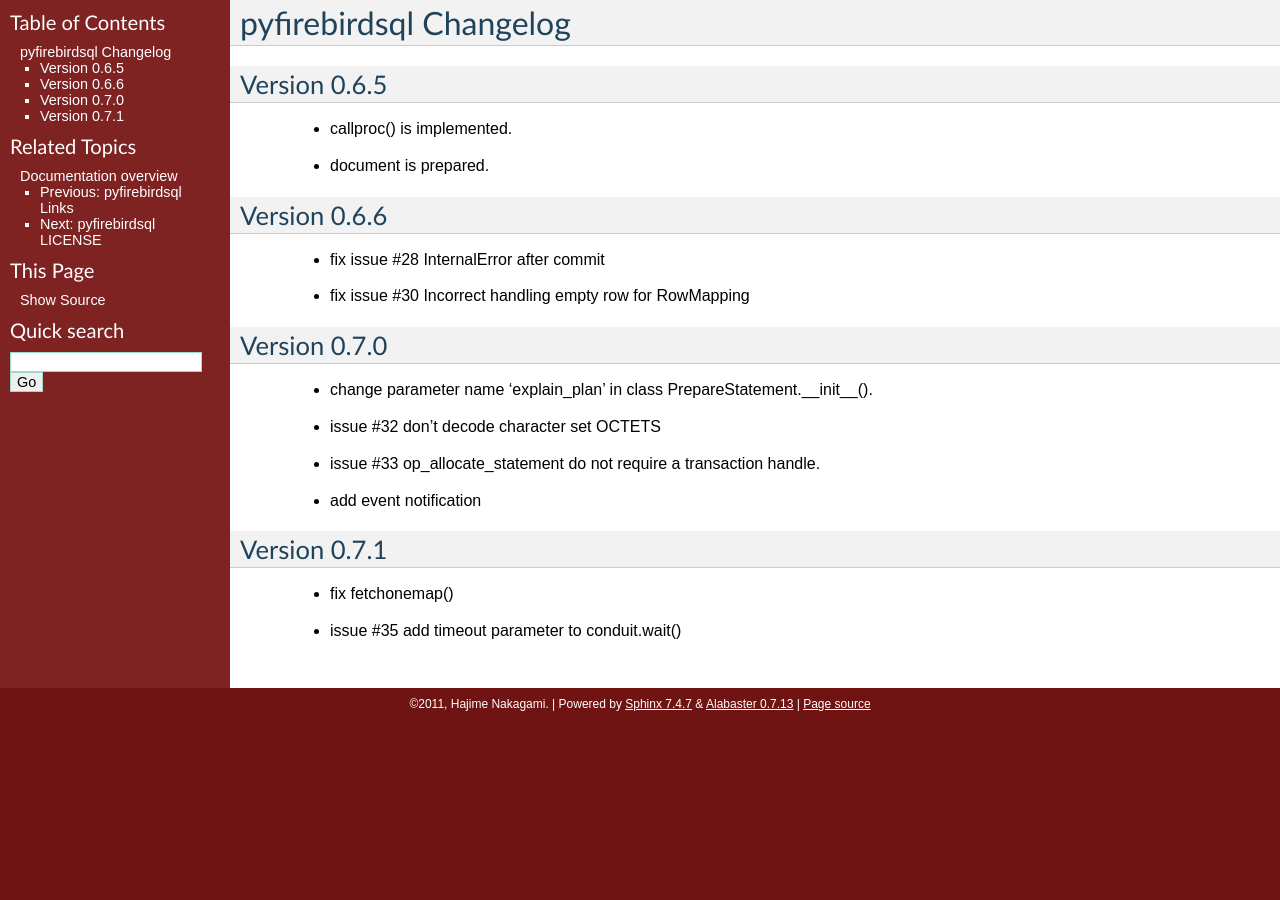
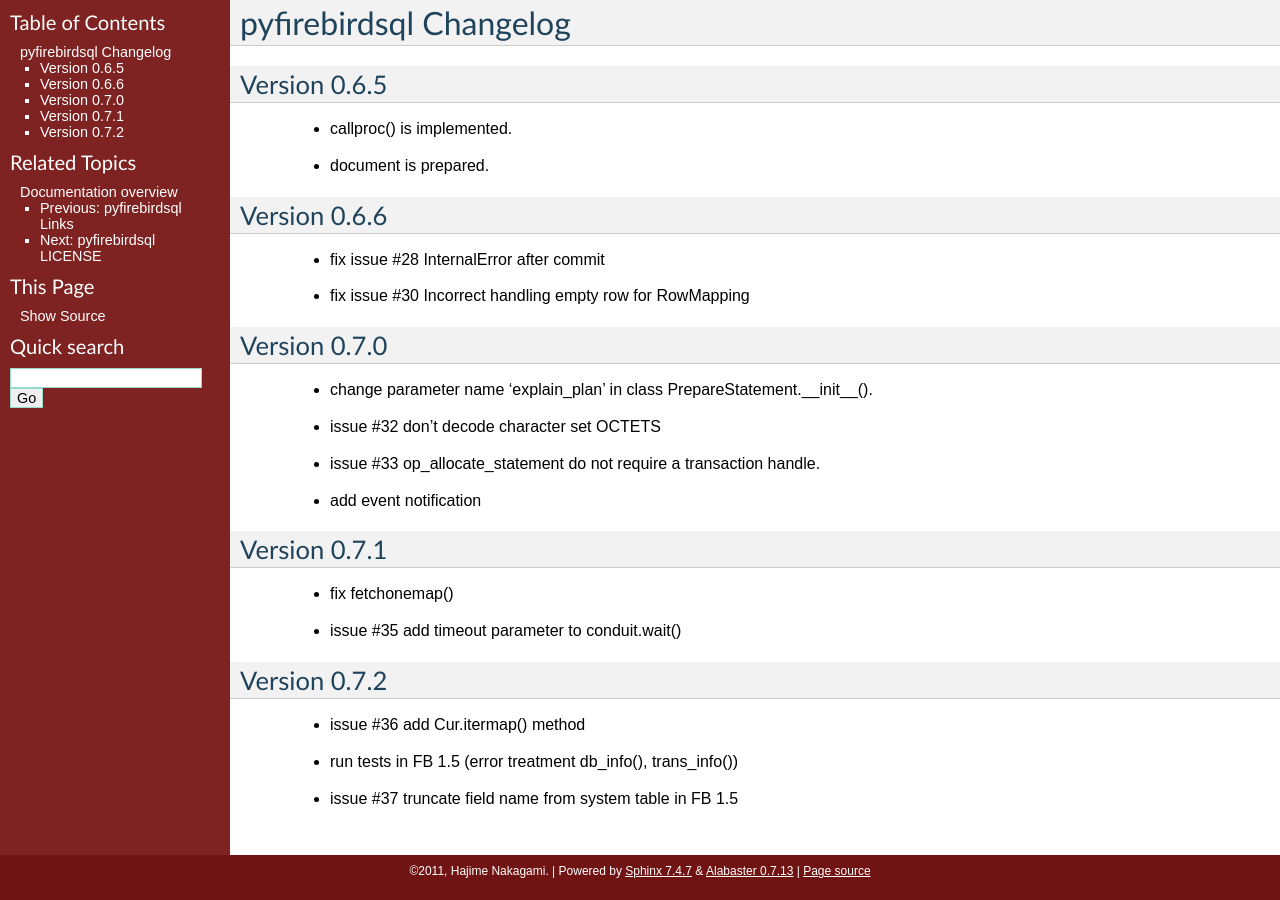
Before and after one commit to nakagami/pyfirebirdsql, a Sphinx documentation site: the page built from sphinx/changelog.txt, in a window 1280 px wide. Built offline with Sphinx 7.4.7, drawn with Linux system fonts in a browser that asks for light colours.

Commit message:
revision number up

```diff
--- a/sphinx/changelog.txt
+++ b/sphinx/changelog.txt
@@ -27,3 +27,10 @@
 
    - fix fetchonemap()
    - issue #35 add timeout parameter to conduit.wait()
+
+Version 0.7.2
+=============
+
+   - issue #36 add Cur.itermap() method
+   - run tests in FB 1.5 (error treatment db_info(), trans_info())
+   - issue #37 truncate field name from system table in FB 1.5
```
Also changed, not shown: 1 other file.
